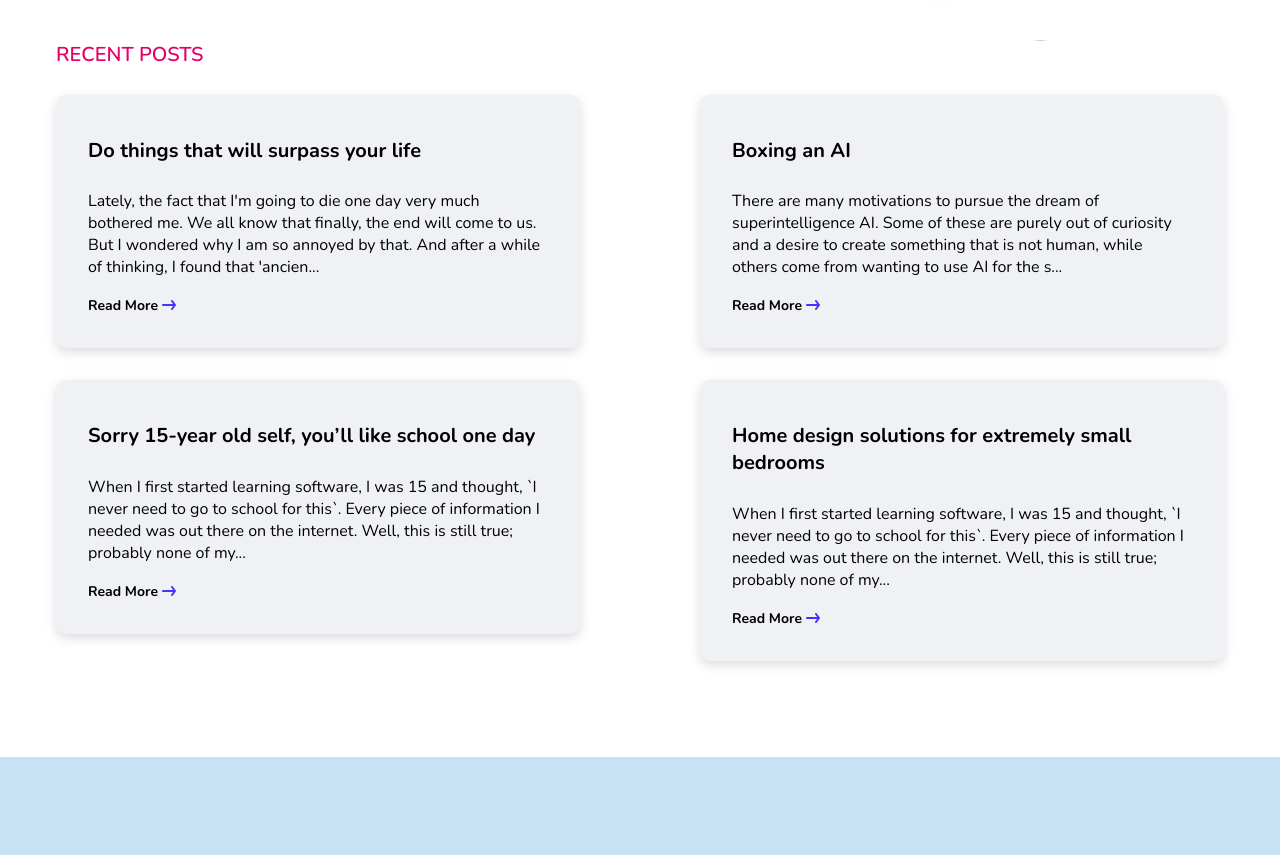
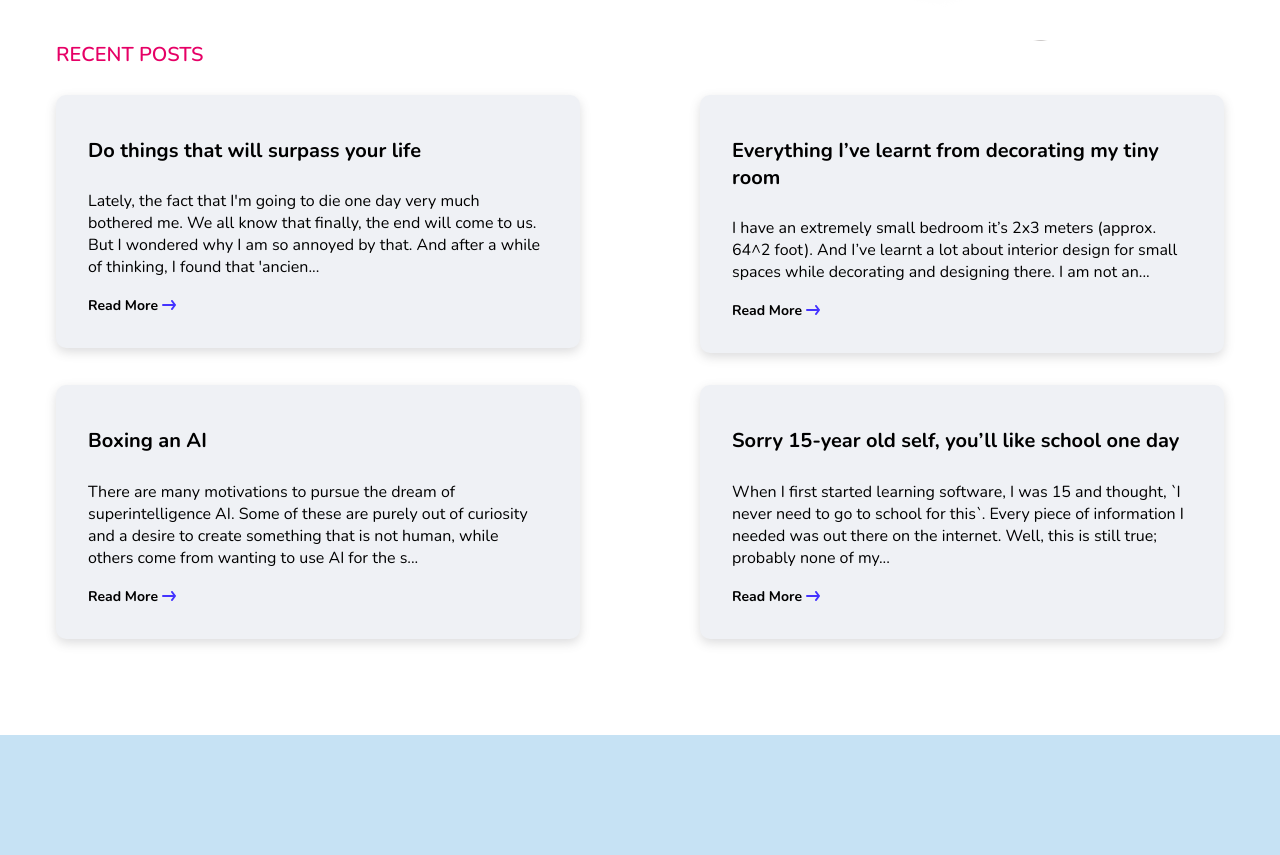
Before and after one commit to reginz/boldly, a React (Create React App) app: page / in a window 1280 px wide. Shown: the part 440-1295 px from the top of the page. Built offline with nearby package versions, Linux system fonts and the light colour scheme.

Commit message:
small spaces

```diff
--- a/src/database/postCardData.js
+++ b/src/database/postCardData.js
@@ -3,6 +3,11 @@ const post = [
         title:"Do things that will surpass your life",
         link:"/post/do-things-surpass-your-life",
         description:"Lately, the fact that I'm going to die one day very much bothered me. We all know that finally, the end will come to us. But I wondered why I am so annoyed by that. And after a while of thinking, I found that 'ancien..."
+    },
+    {
+        title:"Everything I’ve learnt from decorating my tiny room",
+        link:"/post/home-design-for-small-spaces",
+        description:"I have an extremely small bedroom it’s 2x3 meters (approx. 64^2 foot). And I’ve learnt a lot about interior design for small spaces while decorating and designing there. I am not an..."
     },
     {
         title:"Boxing an AI",
@@ -14,10 +19,6 @@ const post = [
         link:"/post/sorry-you-will-like-school",
         description:"When I first started learning software, I was 15 and thought, `I never need to go to school for this`. Every piece of information I needed was out there on the internet. Well, this is still true; probably none of my..."
     },
-    {
-        title:"Home design solutions for extremely small bedrooms",
-        link:"/post/home-design-for-small-spaces",
-        description:"When I first started learning software, I was 15 and thought, `I never need to go to school for this`. Every piece of information I needed was out there on the internet. Well, this is still true; probably none of my..."
-    },
+
 ]
 export default post
--- a/src/database/posts/home-design-for-small-spaces.md
+++ b/src/database/posts/home-design-for-small-spaces.md
@@ -1,4 +1,4 @@
-# Home design solutions for extremely small bedrooms
+# Everything I’ve learnt from decorating my tiny room
 
 I have an extremely small bedroom it’s 2x3 meters (approx. 64^2 foot). And I’ve learnt a lot about interior design for small spaces while decorating and designing there. I am not an interior designer or someone with education about this topics. These are just my experiences and advices learnt along the way.
 
@@ -20,5 +20,3 @@ You can use the disadvantage of living in a small space to an advantage, by addi
 3. **Plaid fabric**; If you are into Christmas/fireplace kinda cozy, you can always play around with textures and colors. The most iconic texture of that aesthetic is plaid.
 4. **Poping colors**; However if you are more a minimalist, you can use an accent colors in some places to make your room cozier. The key is you should pick warm tones. Otherwise it will not create a cozy effect.
 5. **Wood**; If you are not using a wood colored furniture, you can get a warm wood colored mirror or accessories.
-
-Overall, decorating and designing a small bedroom is definelety a challenge but with a little creativity, you can turn it into a cozy, functional space that you love.
```
